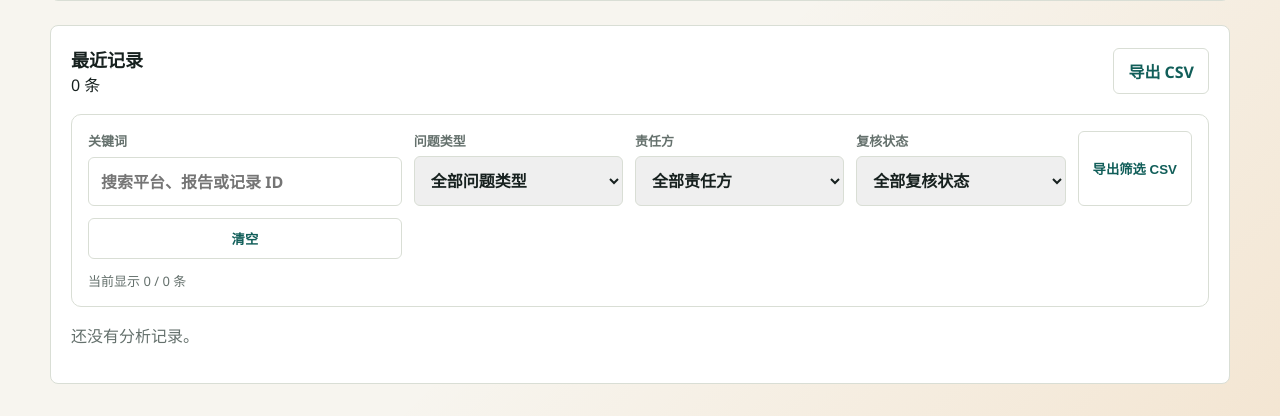
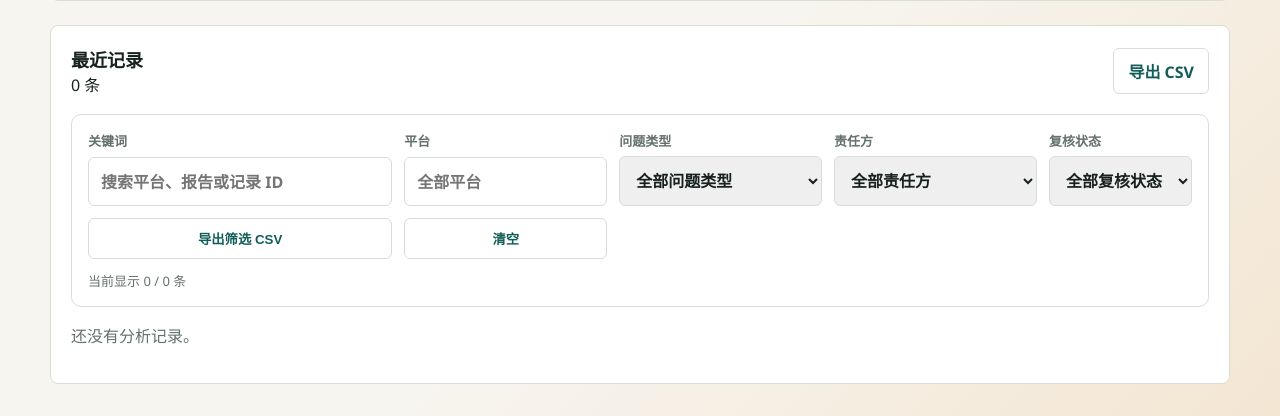
Before and after one commit to ARIUM-hub/AI-Agent-Development, a FastAPI app: page / in a window 1280 px wide. Shown: the part 1277-1693 px from the top of the page. Run offline with FastAPI, Linux system fonts and the light colour scheme; data that the repository does not hold is empty.

Commit message:
feat: add platform filter control

```diff
--- a/src/customer_issue_agent/templates/index.html
+++ b/src/customer_issue_agent/templates/index.html
@@ -120,6 +120,10 @@
             <label class="filter-field" for="record-search">
               <span>关键词</span>
               <input id="record-search" name="search" type="search" placeholder="搜索平台、报告或记录 ID">
+            </label>
+            <label class="filter-field" for="platform-filter">
+              <span>平台</span>
+              <input id="platform-filter" name="platform" list="platform-presets" placeholder="全部平台">
             </label>
             <label class="filter-field" for="issue-filter">
               <span>问题类型</span>
```
Also changed, not shown: tests/test_app.py (+3 -0 lines).
